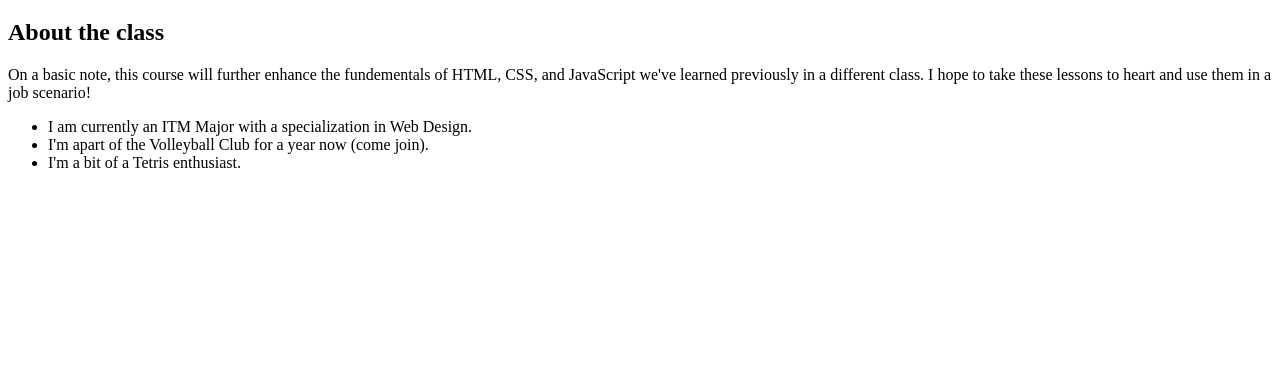
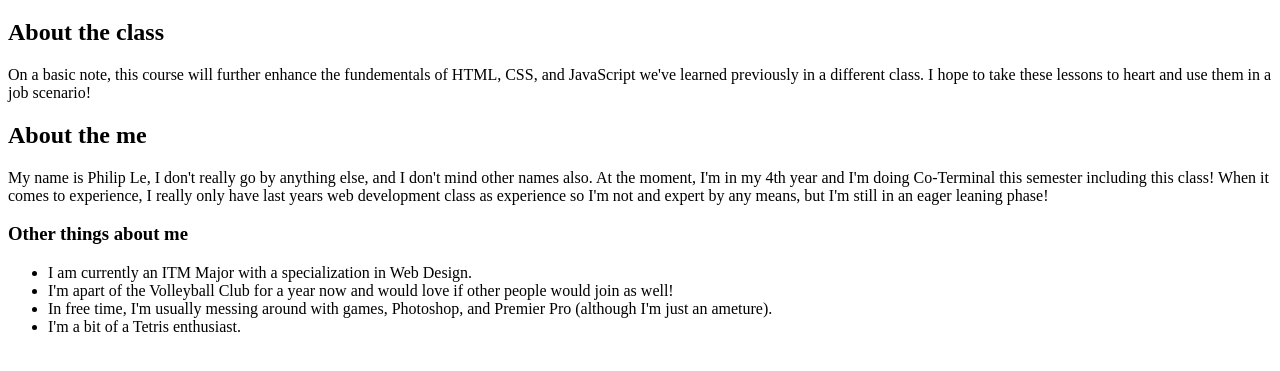
Before and after one commit to ITMD-541-02/Lab-1, a plain HTML site: page index.html in a window 1280 px wide. Shown: the part 61-432 px from the top of the page. Drawn offline with Linux system fonts and the light colour scheme.

Commit message:
Adding text to html

```diff
--- a/index.html
+++ b/index.html
@@ -8,9 +8,13 @@
   <h1>ITMD-541, Web Application Development Introduction</h1>
   <h2>About the class</h2>
   <p>On a basic note, this course will further enhance the fundementals of HTML, CSS, and JavaScript we've learned previously in a different class. I hope to take these lessons to heart and use them in a job scenario!</p>
+  <h2>About the me</h2>
+  <p>My name is Philip Le, I don't really go by anything else, and I don't mind other names also. At the moment, I'm in my 4th year and I'm doing Co-Terminal this semester including this class! When it comes to experience, I really only have last years web development class as experience so I'm not and expert by any means, but I'm still in an eager leaning phase!</p>
+  <h3>Other things about me</h3>
   <ul>
     <li>I am currently an ITM Major with a specialization in Web Design.</li>
-    <li>I'm apart of the Volleyball Club for a year now (come join).</li>
+    <li>I'm apart of the Volleyball Club for a year now and would love if other people would join as well!</li>
+    <li>In free time, I'm usually messing around with games, Photoshop, and Premier Pro (although I'm just an ameture).</li>
     <li>I'm a bit of a Tetris enthusiast.</li>
   </ul>
 </body>
```
